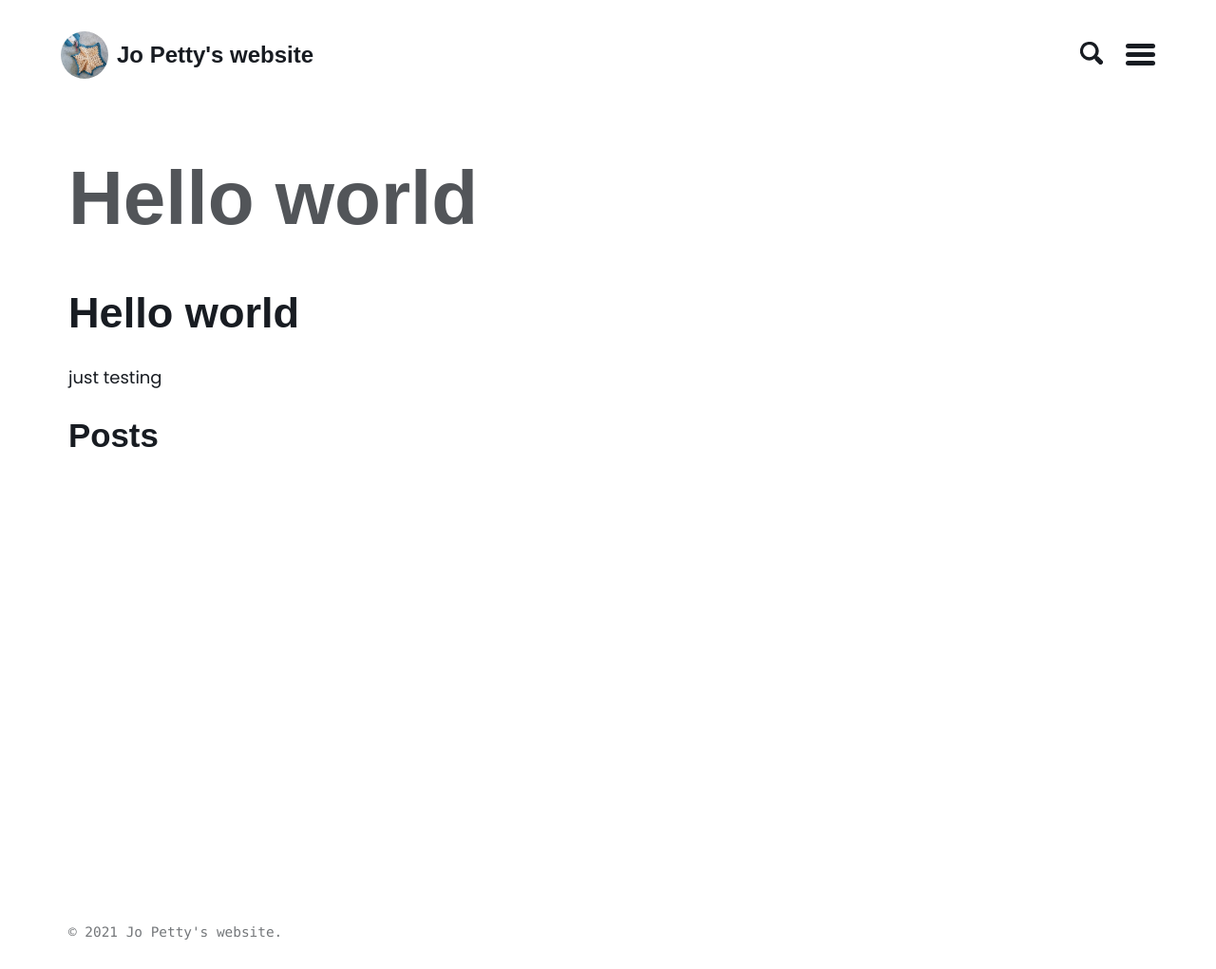
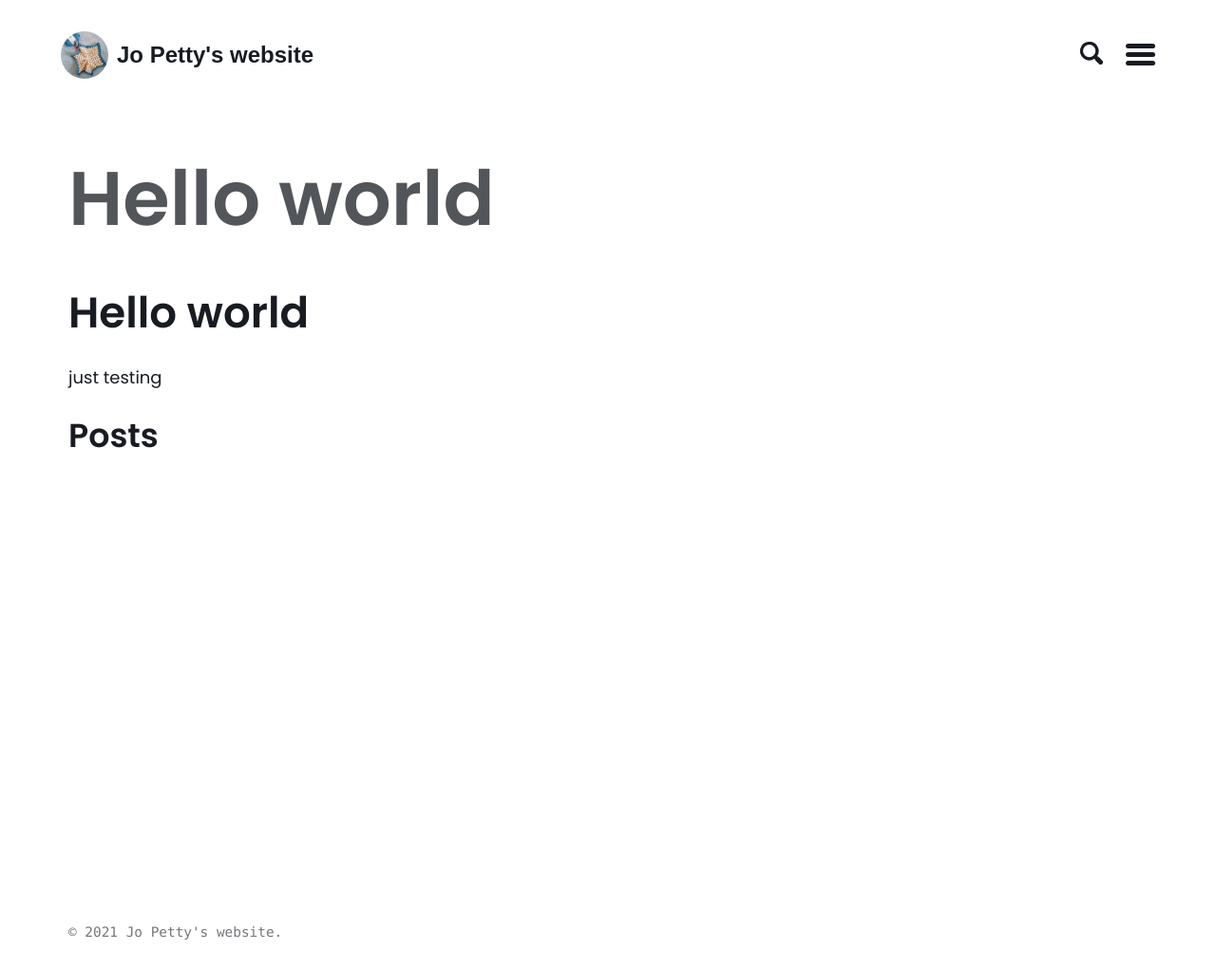
Before and after one commit to joscrochet/joscrochet.github.io, a Jekyll site: the page built from index.md, in a window 1280 px wide. Shown: the whole page at 95% size. Built offline with Jekyll 4.4.1, drawn with Linux system fonts in a browser that asks for light colours; our own code applies the rules of GitHub Pages for plain Markdown files.

Commit message:
Update main.scss

```diff
--- a/assets/stylesheets/main.scss
+++ b/assets/stylesheets/main.scss
@@ -9,6 +9,6 @@
 
 @import "basically-basic";
 
-html,body{
+html,body,h1,h2,h3,h4{
     font-family: "Poppins", sans-serif;
 }
```
